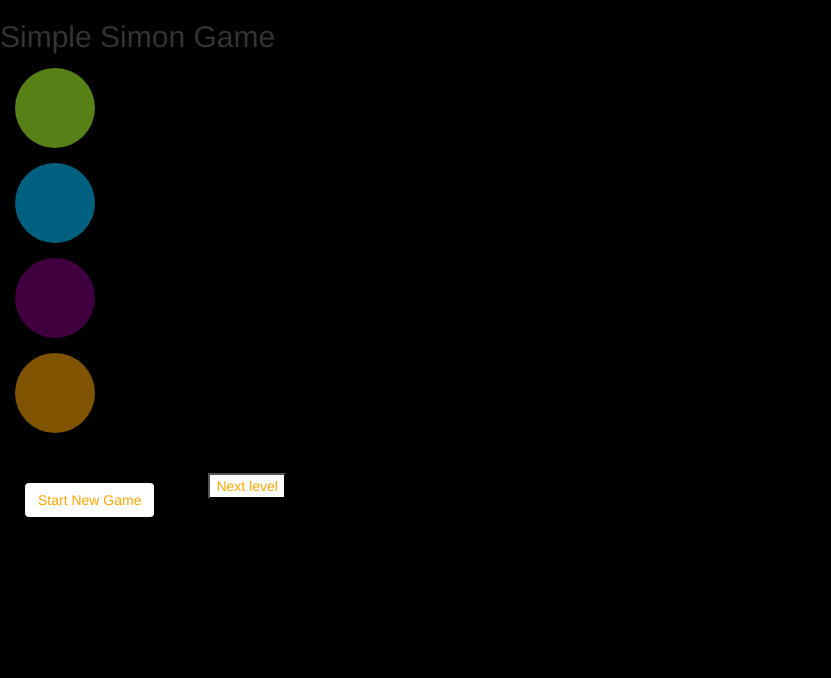
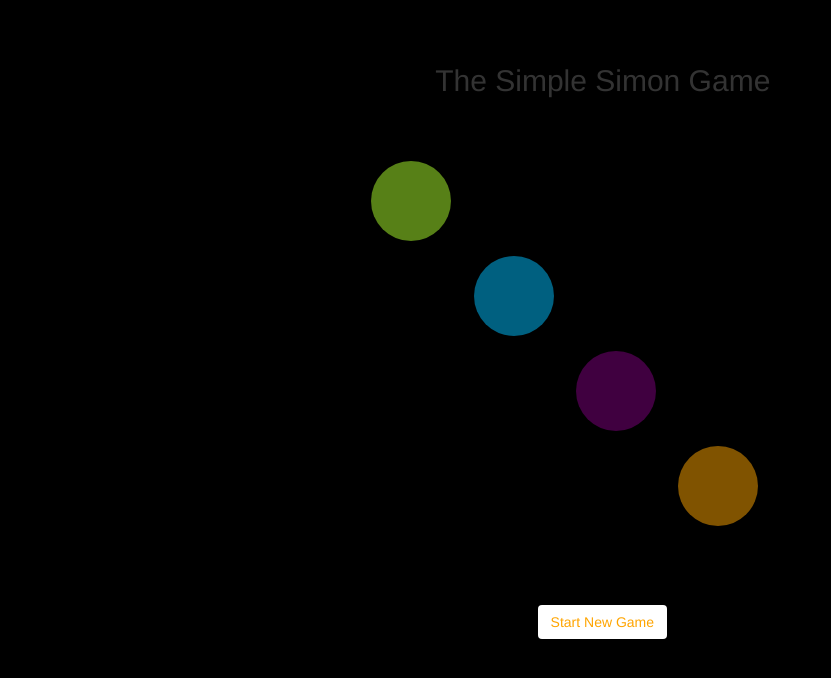
Before and after one commit to carastoker/simple-simon, a plain HTML site: page index.html in a window 1280 px wide. Shown: the whole page, without its empty margins (0-831 px from the left). Drawn offline with nearby package versions, Linux system fonts and the light colour scheme.

Commit message:
added css styling to simple simon exercise.

```diff
--- a/css/simple-simon.css
+++ b/css/simple-simon.css
@@ -3,10 +3,6 @@ body {
     height: 2880;
     width: 1800;
 }
-
-/*div#gameContainer {*/
-    /*align: center;*/
-/*}*/
 
 div.shapes {
     width: 80px;
@@ -17,23 +13,36 @@ div.shapes {
 }
 
 div#green.shapes {
-   background-color: greenyellow;
+    background-color: greenyellow;
+    position: relative;
+    margin-top: 5%;
+    margin-left: 29%;
 }
 
 div#blue.shapes {
     background-color: deepskyblue;
+    margin-left: 37%;
 }
 
 div#purple.shapes {
     background-color: purple;
+    margin-left: 45%;
 }
 
 div#orange.shapes {
     background-color: orange;
+    margin-left: 53%;
 }
 
 button {
-    margin: 25px;
+    margin: 5%;
     background-color: white;
     color: orange;
+    margin-left: 42%;
 }
+
+h2 {
+    margin: 5%;
+    margin-left: 34%;
+
+}
--- a/index.html
+++ b/index.html
@@ -11,7 +11,7 @@
 
 <div id="gameContainer">
 
-    <h2>Simple Simon Game</h2>
+    <h2>The Simple Simon Game</h2>
 
     <div id="green" class="shapes"></div>
     <div id="blue" class="shapes"></div>
@@ -19,7 +19,7 @@
     <div id="orange" class="shapes"></div>
 
     <button type="button" class="btn btn-outline">Start New Game</button>
-    <button>Next level</button>
+    <!--<button id="fireNext">Next level</button>-->
 </div>
 
 <script src="https://ajax.googleapis.com/ajax/libs/jquery/2.1.3/jquery.min.js"></script>
--- a/js/simple-simon.js
+++ b/js/simple-simon.js
@@ -2,7 +2,7 @@
  * Created by cstoker on 5/1/17.
  */
 
-(function() {
+(function () {
 
     "use strict";
 
@@ -11,27 +11,25 @@
     var levelArray = [];
     var player = [];
 
-
     var generateRandom = shapes[Math.floor(Math.random() * shapes.length)];
-
 
     function blink(el) {
         $(el).animate({
             opacity: 1
-        }, 500).animate ({
+        }, 500).animate({
             opacity: .5
-        }, 800);
+        }, 200);
     }
 
     blink(generateRandom);
 
-    $(".shapes").click(function(){
+    $(".shapes").click(function () {
         blink(this);
-        console.log(this);
+        // console.log(this);
     });
 
-
-    $(".btn btn-outline").click(function(){
-    });
+    // $(".fireNext").click(function () {
+    //     console.log();
+    // });
 
 })();
```
